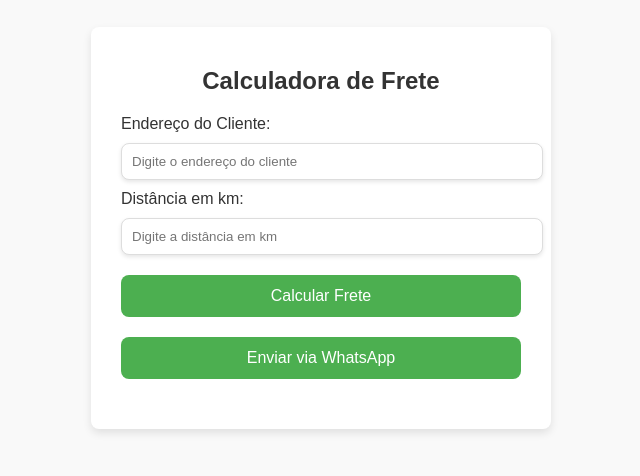
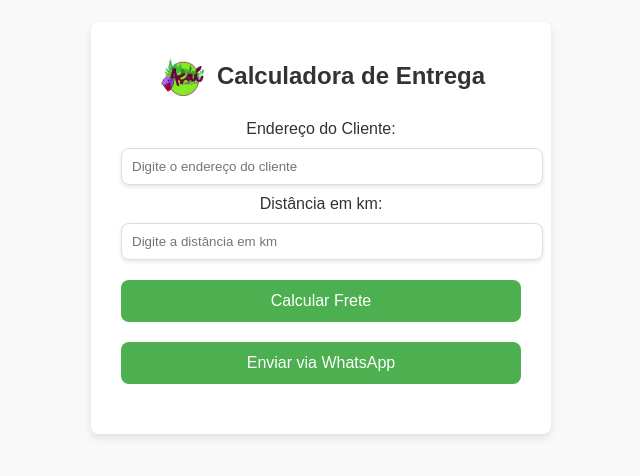
Before and after one commit to wennermacielb/km, a plain HTML site: page index.html in a window 1280 px wide. Shown: the part 192-668 px from the top of the page, without its empty margins (319-959 px from the left). Drawn offline with Linux system fonts and the light colour scheme.

Commit message:
Add files via upload

```diff
--- a/index.html
+++ b/index.html
@@ -26,12 +26,26 @@
             box-shadow: 0px 4px 8px rgba(0, 0, 0, 0.1);
             width: 100%;
             max-width: 400px;
+            text-align: center;
         }
 
-        /* Estilo dos títulos */
+        /* Estilo do título e logo */
+        .logo-container {
+            display: flex;
+            align-items: center;
+            justify-content: center;
+            margin-bottom: 10px;
+        }
+
+        .logo-container img {
+            width: 50px;
+            height: 50px;
+            margin-right: 10px; /* Espaço entre a logo e o texto */
+        }
+
         h2 {
-            text-align: center;
             color: #333;
+            font-size: 24px;
         }
 
         /* Estilo das caixas de entrada */
@@ -83,7 +97,11 @@
 </head>
 <body>
     <div class="container">
-        <h2>Calculadora de Frete</h2>
+        <!-- Contêiner da logo e título -->
+        <div class="logo-container">
+            <img src="logo.png" alt="Logo da Empresa">
+            <h2>Calculadora de Entrega</h2>
+        </div>
 
         <!-- Formulário para entrada de dados -->
         <label for="enderecoCliente">Endereço do Cliente:</label>
```
Also changed, not shown: index.ruby.txt (added), logo.png (added).
